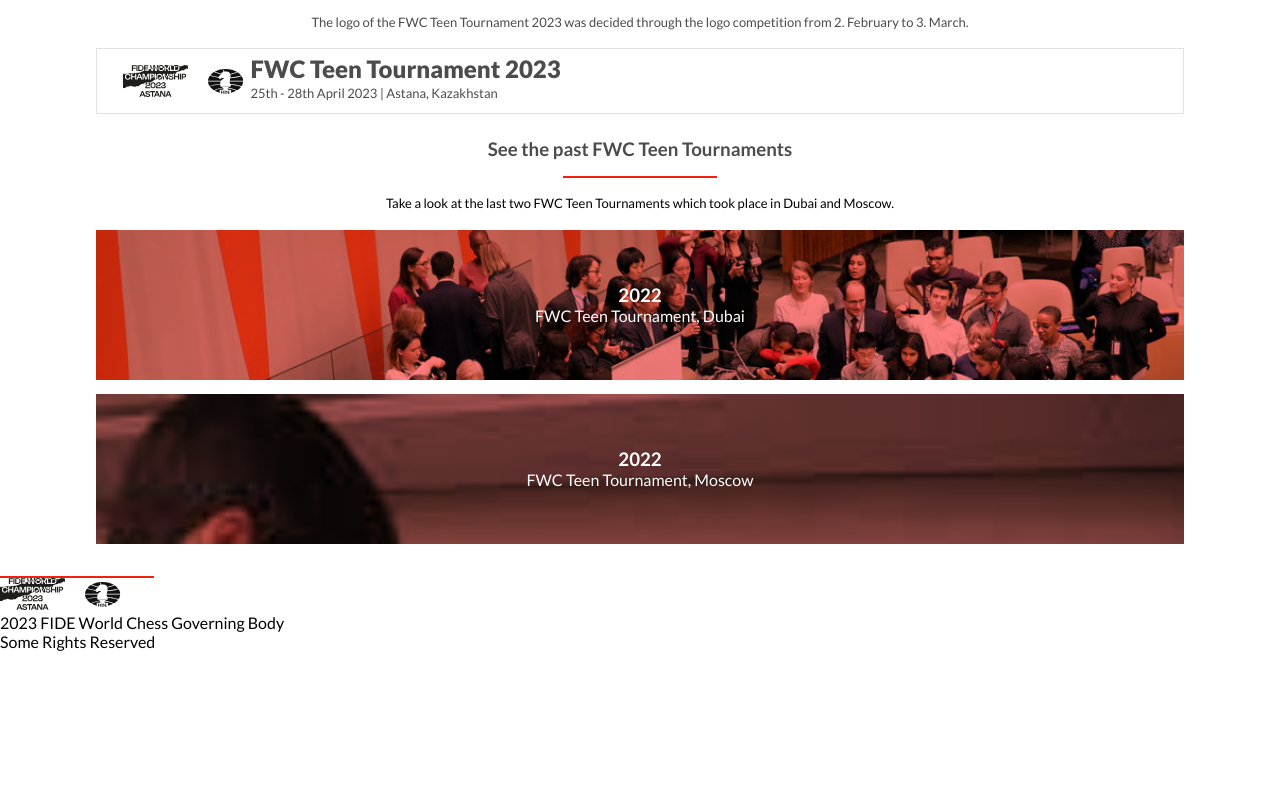
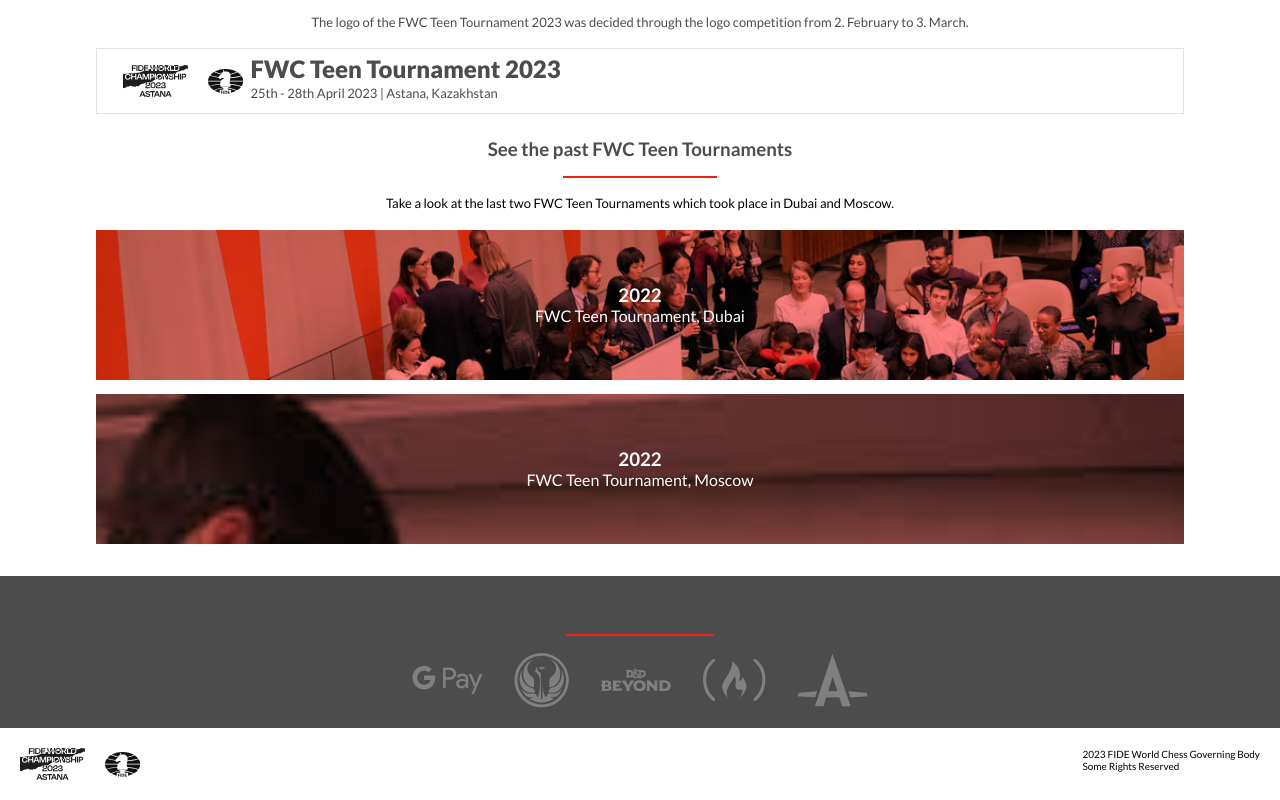
Before and after one commit to Braingenius2/Capstone-Project-for-Module1, a plain HTML site: page about.html in a window 1280 px wide. Shown: the part 905-1705 px from the top of the page. Before the commit the page ends 1556 px from the top, so only its background shows below. Drawn offline with Linux system fonts and the light colour scheme.

Commit message:
refactor styles.css

```diff
--- a/about.html
+++ b/about.html
@@ -69,11 +69,17 @@
     </main>
     <footer>
         <section id="partners">
-            <h3 class="section-header"></h3>
+            <h3 class="section-header">Partners</h3>
             <hr>
-            <div class="partner-logos"></div>
+            <div class="partner-logos">
+                <i class="fa-brands fa-google-pay" style="color: #808080;"></i>
+                <i class="fa-brands fa-old-republic" style="color: #808080;"></i>
+                <i class="fa-brands fa-d-and-d-beyond" style="color: #808080;"></i>
+                <i class="fa-brands fa-free-code-camp" style="color: #808080;"></i>
+                <i class="fa-brands fa-autoprefixer" style="color: #808080;"></i>
+            </div>
         </section>
-        <section class="navbar down">
+        <section class="rights">
             <img id="fide-logo" src="images/logo-fide.svg" alt="FIDE logo">
             <p>2023 FIDE World Chess Governing Body <br>Some Rights Reserved</p>
         </section>
--- a/styles.css
+++ b/styles.css
@@ -344,3 +344,30 @@ button {
   flex-direction: column;
   justify-content: center;
 }
+
+.rights {
+  display: flex;
+  justify-content: space-between;
+  padding: 20px;
+  gap: 36px;
+  font-size: 10px;
+}
+
+#partners {
+  display: flex;
+  flex-direction: column;
+  align-items: center;
+  gap: 16px;
+  padding: 20px;
+  background-color: #4d4c4c;
+}
+
+.partner-logos {
+  display: flex;
+  flex-wrap: wrap;
+  gap: 32px;
+  align-items: center;
+  justify-content: center;
+  font-size: 56px;
+  width: 85%;
+}
```
